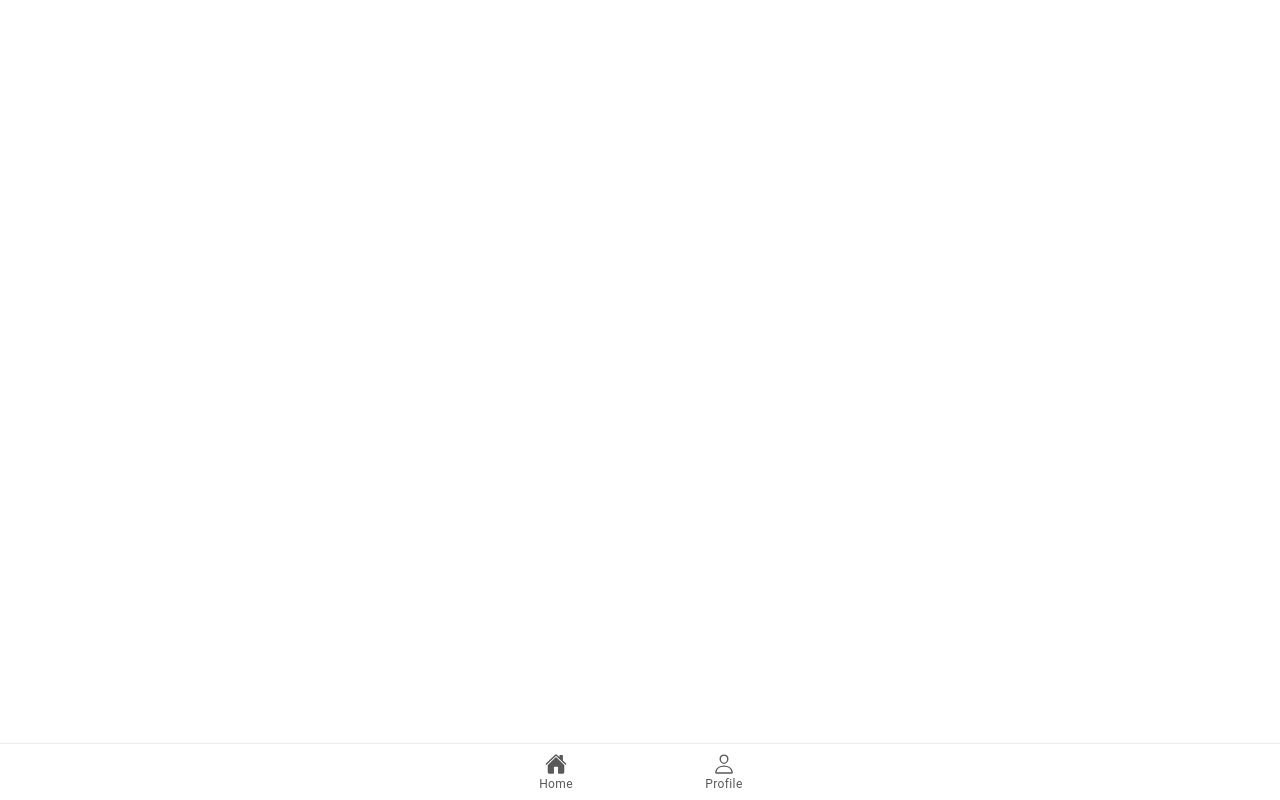
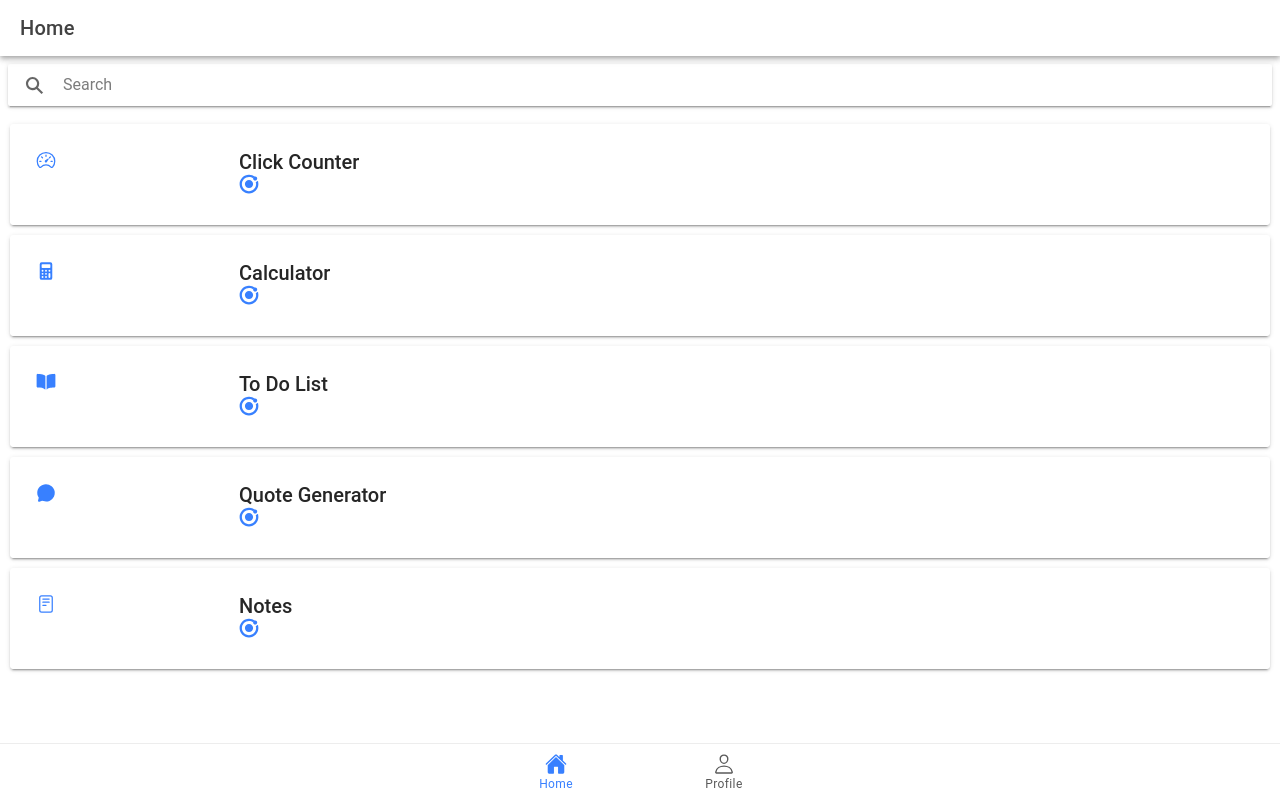
Before and after one commit to Jessmarivandalahigon/ion-t-dalahigon, a React (Vite) app: page /ion-t-dalahigon/home in a window 1280 px wide. Built offline with nearby package versions, Linux system fonts and the light colour scheme.

Commit message:
added changes

```diff
--- a/src/App.tsx
+++ b/src/App.tsx
@@ -49,33 +49,33 @@
         <IonRouterOutlet>
 
           {/* Application default route */}
-           <Route exact path="/">
-            <Redirect to="/home" />
+           <Route exact path="/ion-t-dalahigon/">
+            <Redirect to="/ion-t-dalahigon/home" />
           </Route>
 
-          <Route exact path="/home">
+          <Route exact path="/ion-t-dalahigon/home">
             <Home />
           </Route>
 
-          <Route exact path="/profile">
+          <Route exact path="/ion-t-dalahigon/profile">
             <Profile />
           </Route>
-          <Route exact path="/clickcounter">
+          <Route exact path="/ion-t-dalahigon/clickcounter">
             <ClickCounter />
           </Route>
-          <Route path="/calculator">
+          <Route path="/ion-t-dalahigon/calculator">
             <Calculator />
           </Route>
 
-          <Route path="/todolist">
+          <Route path="/ion-t-dalahigon/todolist">
             <Todolist />
           </Route>
 
-          <Route path="/quotegenerator">
+          <Route path="/ion-t-dalahigon/quotegenerator">
             <QuotesGenerator />
           </Route>
 
-          <Route path="/notes">
+          <Route path="/ion-t-dalahigon/notes">
             <Notes />
           </Route>
 
@@ -86,12 +86,12 @@
       {/* Tab Buttons */}
         <IonTabBar slot="bottom">
 
-          <IonTabButton tab="home" href="/home">
+          <IonTabButton tab="home" href="/ion-t-dalahigon/home">
             <IonIcon aria-hidden="true" icon={home} />
             <IonLabel>Home</IonLabel>
           </IonTabButton>
 
-          <IonTabButton tab="profile" href="/profile">
+          <IonTabButton tab="profile" href="/ion-t-dalahigon/profile">
             <IonIcon aria-hidden="true" icon={personOutline} />
             <IonLabel>Profile</IonLabel>
           </IonTabButton>
--- a/src/pages/home.tsx
+++ b/src/pages/home.tsx
@@ -34,7 +34,7 @@
   {
     title: 'Click Counter',
     icon: speedometerOutline,
-    link: '/Clickcounter',
+    link: '/ion-t-dalahigon/Clickcounter',
     tags: {
       tag1: logoIonic,
     }
@@ -43,7 +43,7 @@
   {
     title: 'Calculator',
     icon: calculator,
-    link: '/Calculator',
+    link: '/ion-t-dalahigon/Calculator',
     tags: {
       tag1: logoIonic,
     }
@@ -51,7 +51,7 @@
   {
     title: 'To Do List',
     icon: book,
-    link: '/todolist',
+    link: '/ion-t-dalahigon/todolist',
     tags: {
       tag1: logoIonic,
     }
@@ -59,7 +59,7 @@
   {
     title: 'Quote Generator',
     icon: chatbubble,
-    link: '/quotegenerator',
+    link: '/ion-t-dalahigon/quotegenerator',
     tags: {
       tag1: logoIonic,
     }
@@ -68,7 +68,7 @@
     title: 'Notes',
     icon: readerOutline,
 
-    link: '/notes',
+    link: '/ion-t-dalahigon/notes',
     tags: {
       tag1: logoIonic,
     }
--- a/vite.config.ts
+++ b/vite.config.ts
@@ -4,17 +4,11 @@
 
 // https://vitejs.dev/config/
 export default defineConfig({
-
-
   base: "/ion-t-dalahigon/",
-
   plugins: [
     react(),
     legacy()
   ],
-
-
-
   test: {
     globals: true,
     environment: 'jsdom',
```
